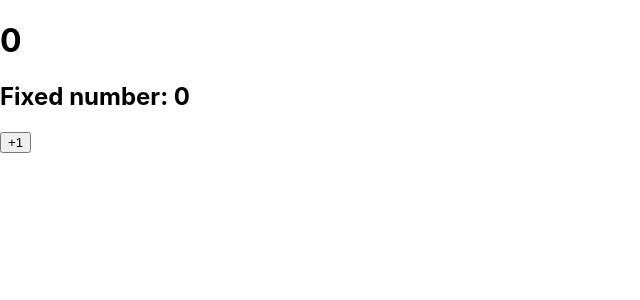
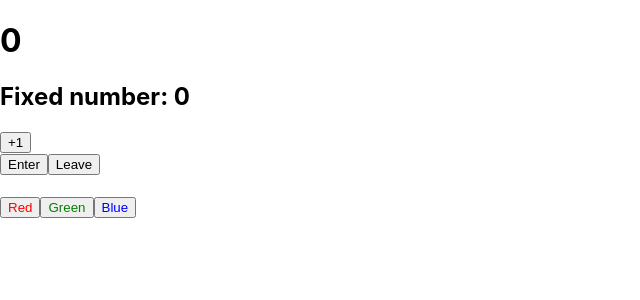
Before and after one commit to jheloper/react-playground, a React (Create React App) app: page / in a window 1280 px wide. Shown: the top 300 px of the page, without its empty margins (0-640 px from the left). Built offline with nearby package versions, Linux system fonts and the light colour scheme.

Commit message:
Say 함수형 컴포넌트에서 useState로 state 사용하는 코드 추가

```diff
--- a/src/FunctionApp.js
+++ b/src/FunctionApp.js
@@ -1,14 +1,18 @@
-import React from "react";
+import React, { Fragment } from "react";
 // import MyFunctionComponent from "./MyFunctionComponent";
 // import MyClassComponent from "./MyClassComponent";
 import Counter from "./Counter";
+import Say from "./Say";
 
 const App = () => {
     return (
         // <MyClassComponent name="React" favoriteNumber={1}>
         //     React
         // </MyClassComponent>
-        <Counter />
+        <Fragment>
+            <Counter />
+            <Say />
+        </Fragment>
     );
 };
 
--- /dev/null
+++ b/src/Say.js
@@ -0,0 +1,31 @@
+import React, { useState } from "react";
+
+const Say = () => {
+    // useState 함수로 함수형 컴포넌트에서도 state 지정 가능
+    const [message, setMessage] = useState("");
+    const onClickEnter = () => setMessage("Hello!");
+    const onClickLeave = () => setMessage("Bye!");
+    const [color, setColor] = useState("black");
+
+    return (
+        <div>
+            <button onClick={onClickEnter}>Enter</button>
+            <button onClick={onClickLeave}>Leave</button>
+            <h1 style={{ color }}>{message}</h1>
+            <button style={{ color: "red" }} onClick={() => setColor("red")}>
+                Red
+            </button>
+            <button
+                style={{ color: "green" }}
+                onClick={() => setColor("green")}
+            >
+                Green
+            </button>
+            <button style={{ color: "blue" }} onClick={() => setColor("blue")}>
+                Blue
+            </button>
+        </div>
+    );
+};
+
+export default Say;
```
